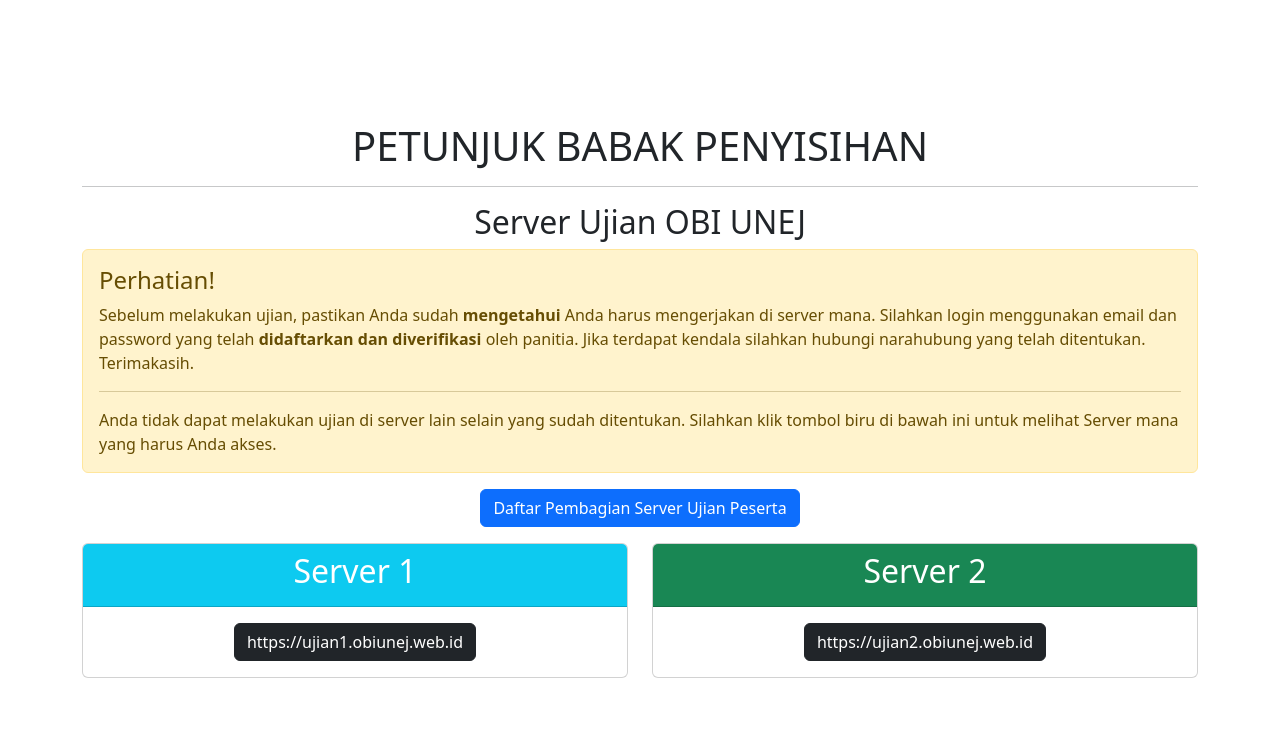
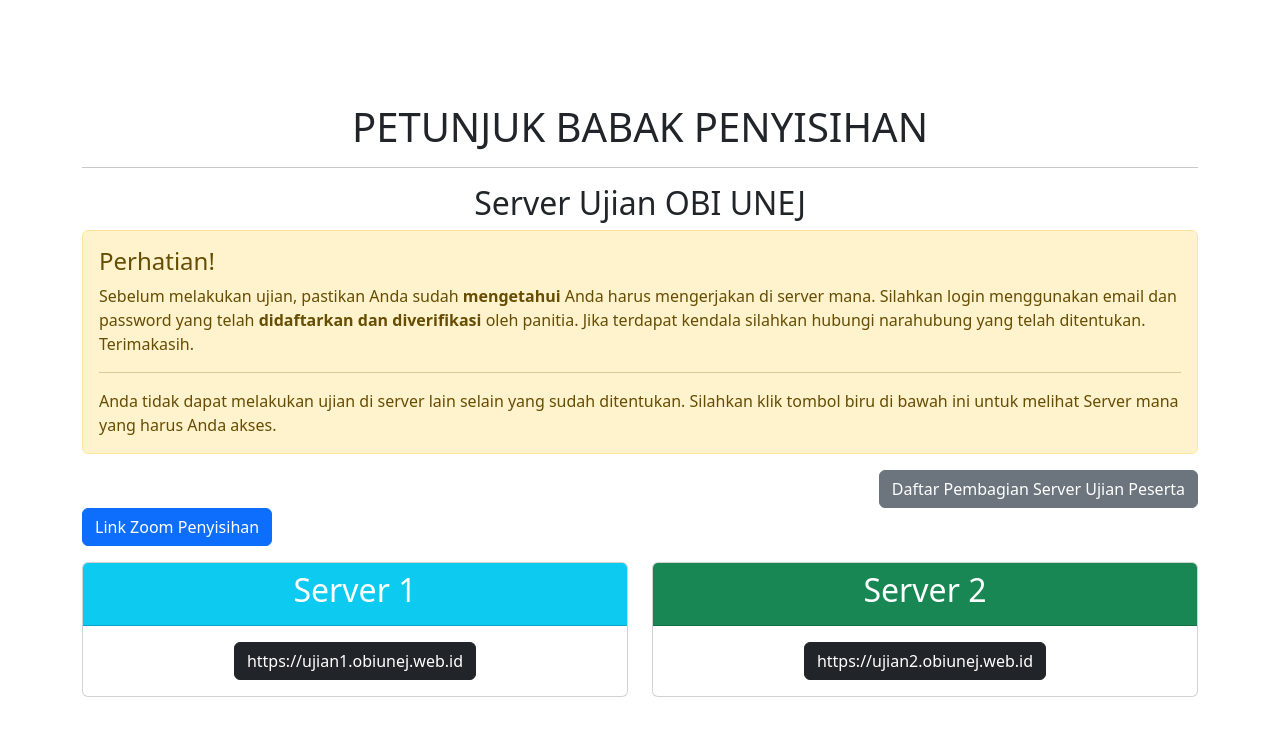
Before and after one commit to rizkyseptiawan/server-ujian-obi, a plain HTML site: page index.html in a window 1280 px wide. Drawn offline with nearby package versions, Linux system fonts and the light colour scheme.

Commit message:
Update index.html
Add link zoom

```diff
--- a/index.html
+++ b/index.html
@@ -27,7 +27,8 @@
                             <p class="mb-0">Anda tidak dapat melakukan ujian di server lain selain yang sudah ditentukan. Silahkan klik tombol biru di bawah ini untuk melihat Server mana yang harus Anda akses.</p>
                         </div>
                     </div>
-                    <a href="https://s.id/PembagianServerPesertaOBI" target="_blank" class="btn btn-primary mx-auto">Daftar Pembagian Server Ujian Peserta</a>
+                    <a href="https://s.id/PembagianServerPesertaOBI" target="_blank" class="btn btn-secondary ms-auto">Daftar Pembagian Server Ujian Peserta</a>
+                    <a href="https://unej-id.zoom.us/j/95440287161?pwd=4Df6W3Xcok3oExcM2ahv4z9z8vAQbC.1" target="_blank" class="btn btn-primary me-auto">Link Zoom Penyisihan</a>
                 </div>
             </div>
 
```
